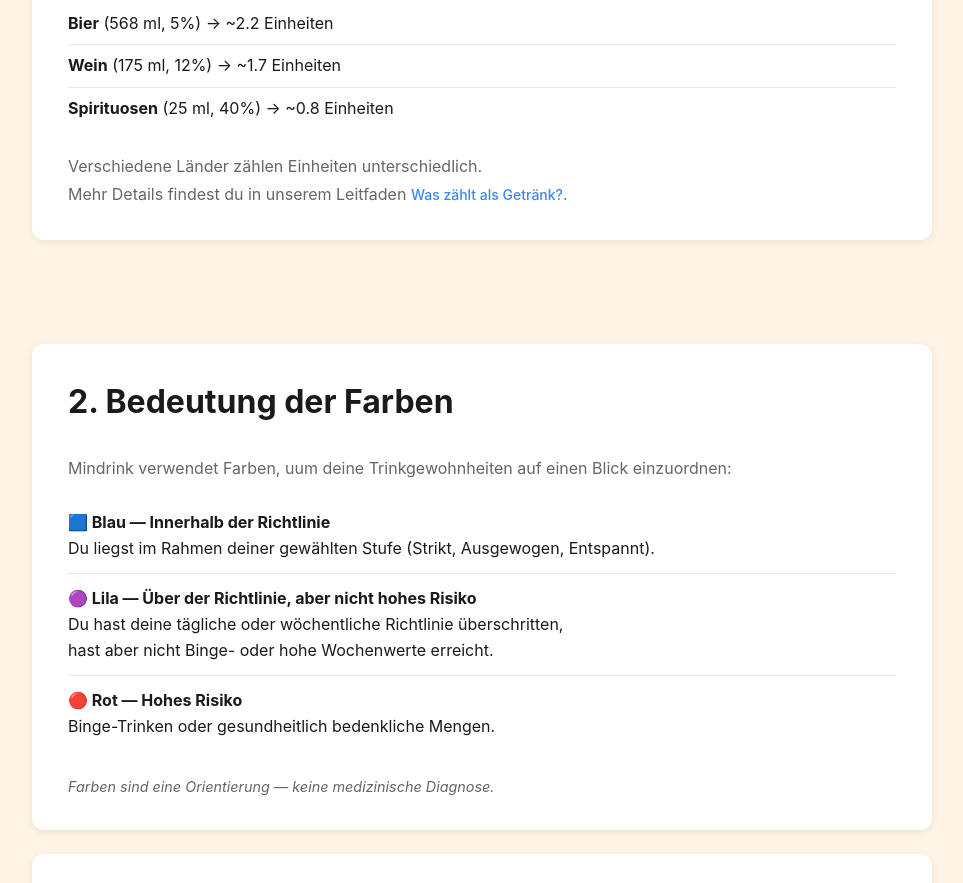
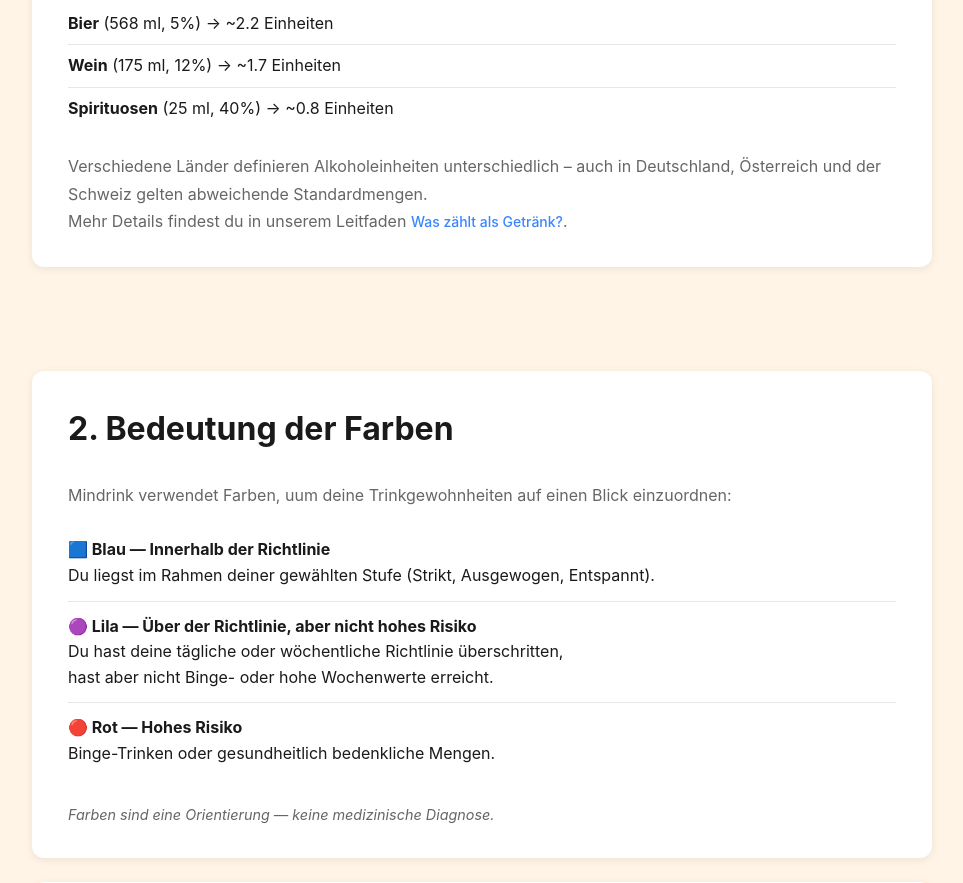
Before and after one commit to philip93758/websitemindrink, a plain HTML site: page de/methodology.html in a window 1280 px wide. Shown: the part 1005-1888 px from the top of the page, without its empty margins (158-1121 px from the left). Drawn offline with Linux system fonts and the light colour scheme.

Commit message:
DE methodo again

```diff
--- a/de/methodology.html
+++ b/de/methodology.html
@@ -216,7 +216,7 @@
                     </li>
                 </ul>
                 <p class="feature-text" style="margin-top: 24px;">
-                    Verschiedene Länder zählen Einheiten unterschiedlich.<br>
+                    Verschiedene Länder definieren Alkoholeinheiten unterschiedlich – auch in Deutschland, Österreich und der Schweiz gelten abweichende Standardmengen.<br>
                     Mehr Details findest du in unserem Leitfaden <a href="/de/blog/what-counts-as-a-drink-alcohol-units.html" class="footer-link">Was zählt als Getränk?</a>.
                 </p>
             </div>
```
